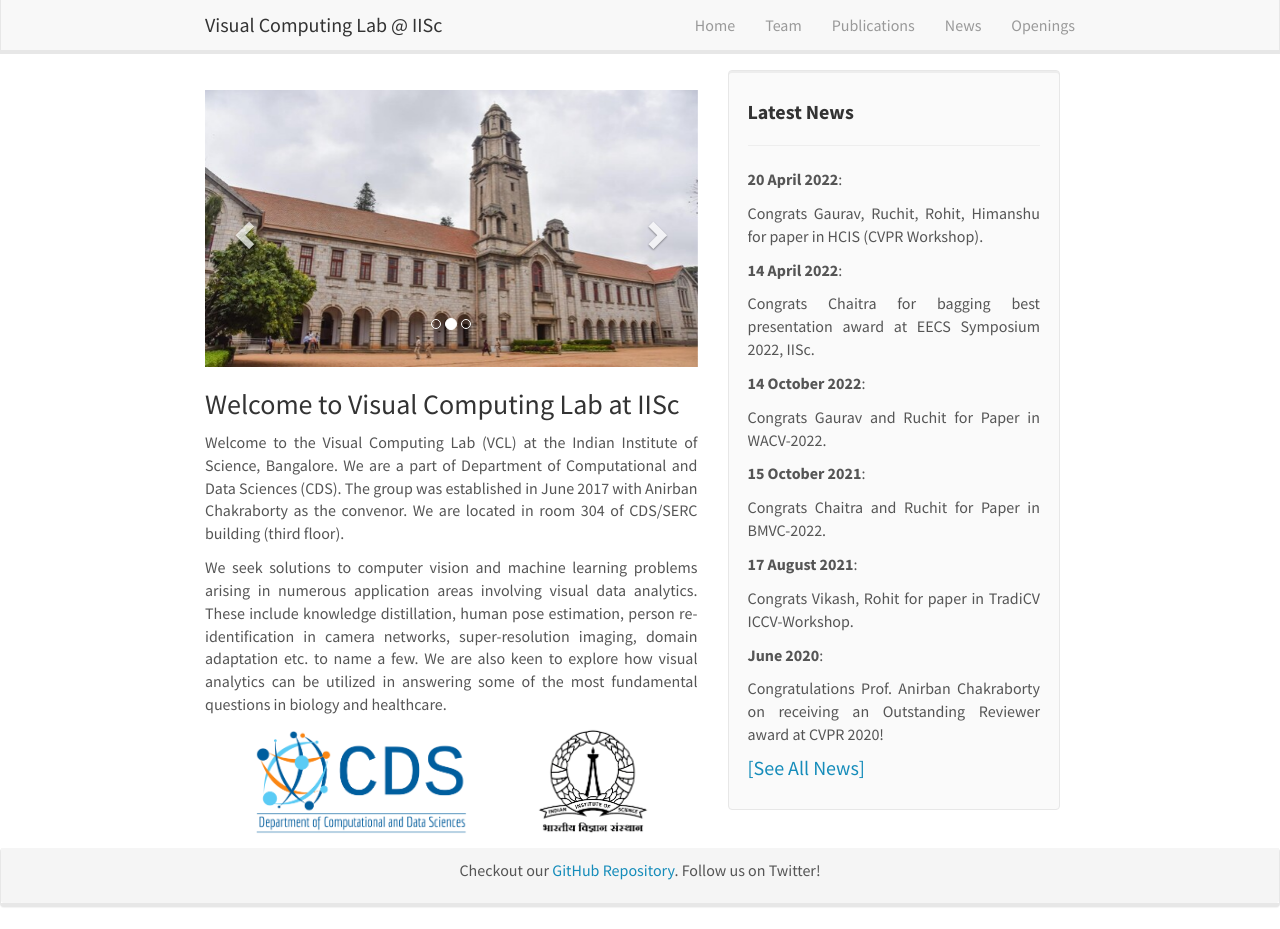
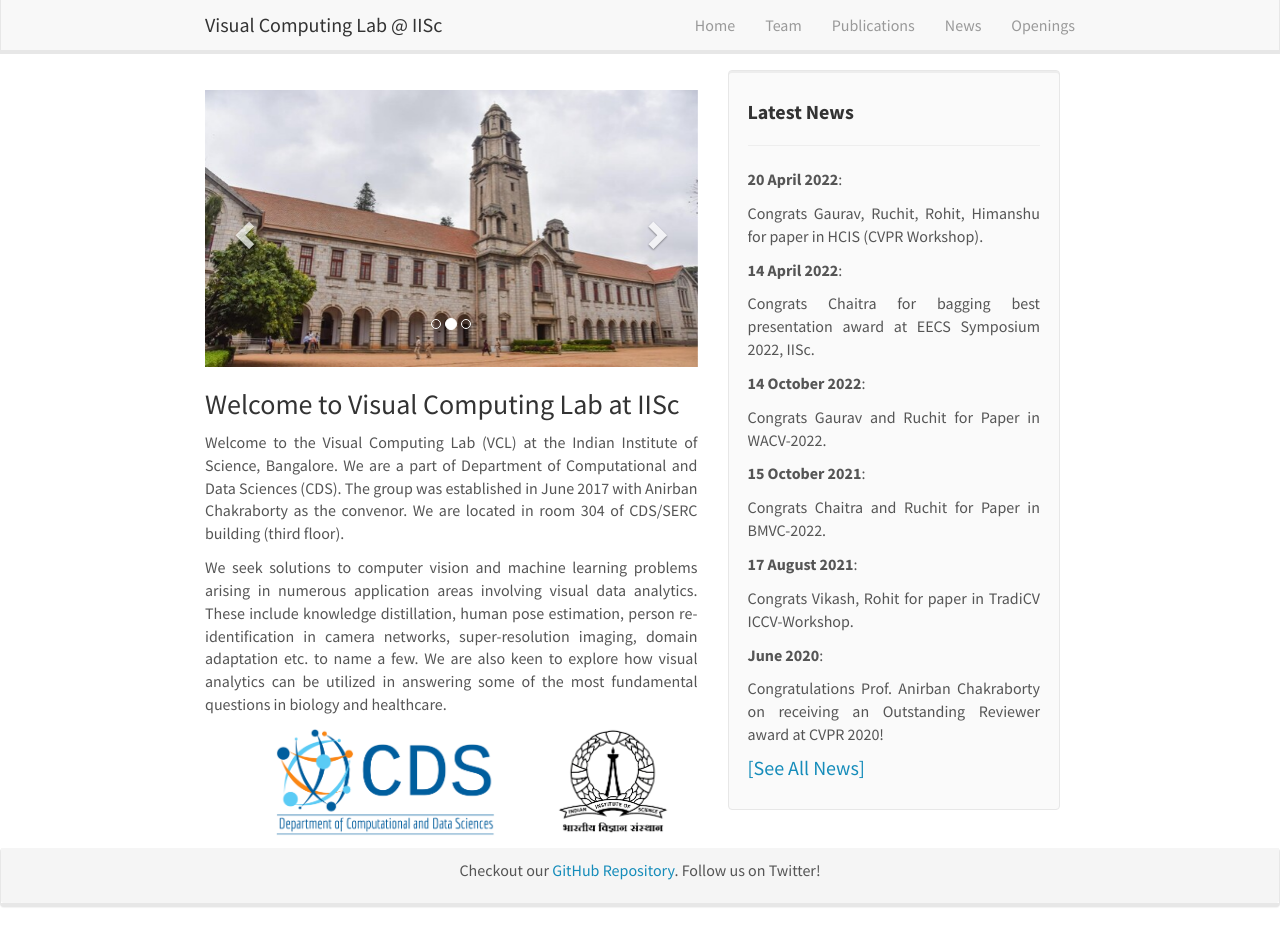
Before and after one commit to vcl-iisc/vclab-website, a Jekyll site: the page built from _pages/home.md, in a window 1280 px wide and 929 px high. Built offline with Jekyll 4.4.1, drawn with Linux system fonts in a browser that asks for light colours; nearby versions of some CDN libraries.

Commit message:
update image spacing

```diff
--- a/_pages/home.md
+++ b/_pages/home.md
@@ -14,7 +14,7 @@ We seek solutions to computer vision and machine learning problems arising in nu
 
 <figure class="centered">
   <p align="center">
-    <img src="{{ site.url }}{{ site.baseurl }}/images/logo/cds_logo.png" style="padding-right:68px;width: 280px" >
-    <img src="{{ site.url }}{{ site.baseurl }}/images/logo/iisc_logo.png" style="width: 110px">
+    <img src="{{ site.url }}{{ site.baseurl }}/images/logo/cds_logo.png" style="margin-right:50px;margin-left:50px;width: 220px" >
+    <img src="{{ site.url }}{{ site.baseurl }}/images/logo/iisc_logo.png" style="margin-right:10px;margin-left:10px;width: 110px">
     </p>
 </figure>
```
